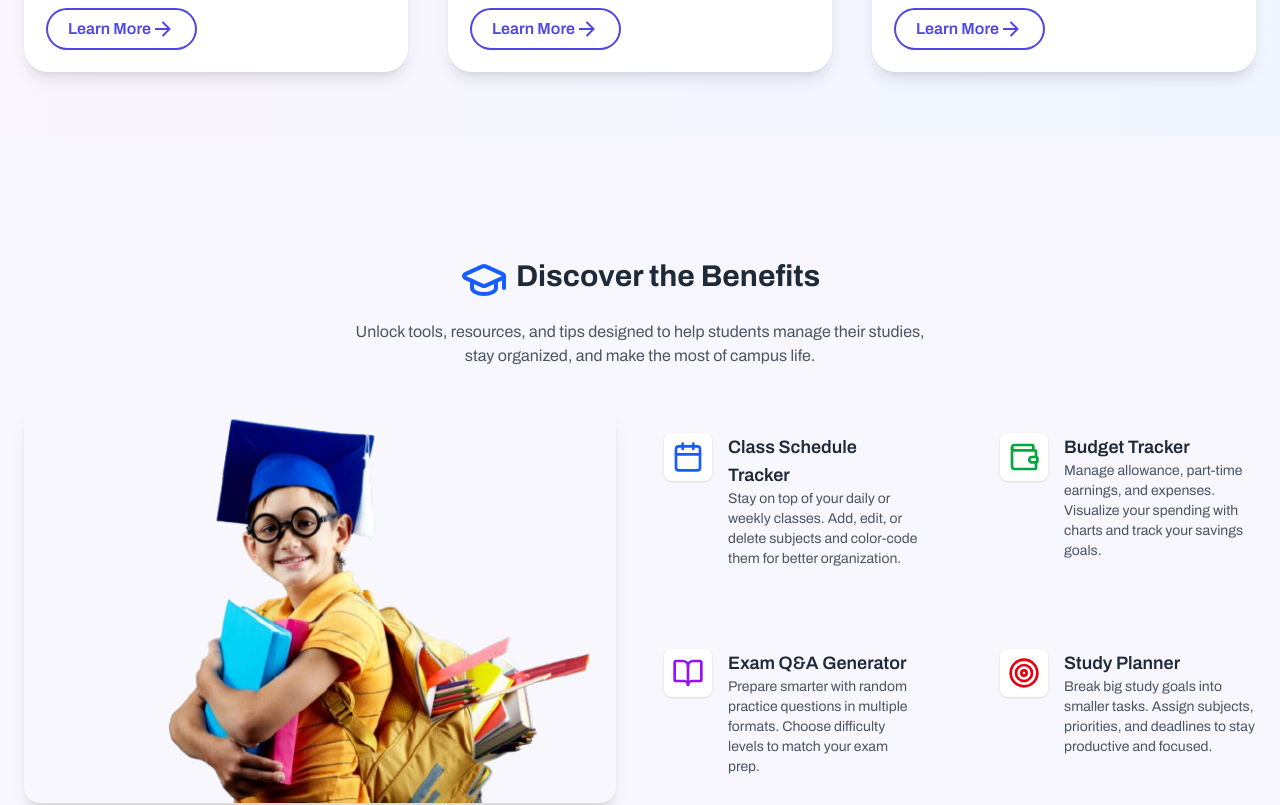
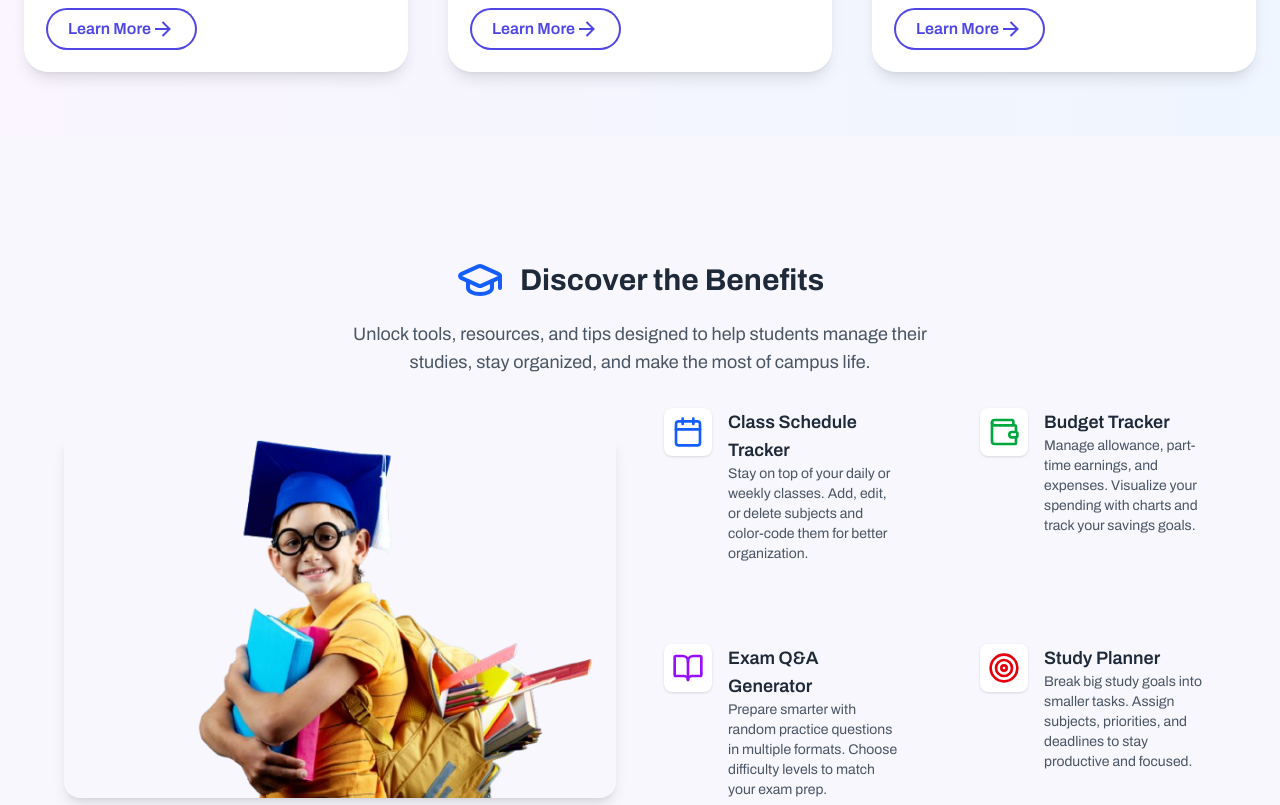
Before and after one commit to Shakib0976/student-tolkit-client, a React (Vite) app: page / in a window 1280 px wide. Shown: the part 1500-2305 px from the top of the page. Built offline with nearby package versions, Linux system fonts and the light colour scheme.

Commit message:
home section complete

```diff
--- a/src/pages/Home/Benifit/StudentBenefits.jsx
+++ b/src/pages/Home/Benifit/StudentBenefits.jsx
@@ -48,20 +48,21 @@ const StudentBenefits = () => {
     };
 
     return (
-        <section className="py-30">
-            <div className="text-center mb-8">
-                <div className="flex items-center justify-center gap-2 mb-4">
-                    <GraduationCap className="w-12 h-12 text-blue-600" />
-                    <h2 className="text-3xl md:text-3xl font-bold text-gray-800 mb-2">
+        <section className="py-30 px-5 md:px-10">
+            <div className="text-center mb-8 px-4 sm:px-6 md:px-10">
+                <div className="flex  gap-3 items-center justify-center md:gap-4 mb-4">
+                    <GraduationCap className="w-12 h-12 text-blue-600 mb-2 md:mb-0" />
+                    <h2 className="text-2xl sm:text-3xl md:text-3xl font-bold text-gray-800">
                         Discover the Benefits
                     </h2>
                 </div>
-                <p className="text-gray-600 mb-10 max-w-xl mx-auto">
+                <p className="text-gray-600 max-w-xl mx-auto text-sm sm:text-base md:text-lg">
                     Unlock tools, resources, and tips designed to help students manage their studies, stay organized, and make the most of campus life.
                 </p>
             </div>
 
-            <div className="max-w-7xl mx-auto mt-5 px-6 grid md:grid-cols-2 gap-12 items-center">
+
+            <div className="max-w-7xl mx-auto mt-5 px-6 grid lg:grid-cols-2 gap-12 items-center">
                 {/* Left: Image */}
                 <motion.div
                     initial={{ opacity: 0, x: -50 }}
@@ -72,7 +73,7 @@ const StudentBenefits = () => {
                     <img
                         src={studentImg}
                         alt="Student using toolkit"
-                        className="rounded-2xl shadow-lg"
+                        className="rounded-2xl mt-5 shadow-lg"
                     />
                 </motion.div>
 
--- a/src/pages/Home/MarqueSection/Marque.jsx
+++ b/src/pages/Home/MarqueSection/Marque.jsx
@@ -16,18 +16,14 @@ const Marque = () => {
     ];
 
     return (
-        <div className="bg-gray-50 py-8 rounded-2xl shadow-md max-w-7xl mx-auto">
+        <div className="bg-gray-50 py-10  md:py-20 mt-10 mx-5 mb-20 rounded-2xl px-6 text-center shadow-md max-w-7xl md:mx-auto">
             {/* page title */}
-            <div className="flex mt-15 items-center justify-center gap-2 mb-4">
-                <Star className="w-8 h-8 text-yellow-500" />
-                <h1 className="text-3xl font-bold text-gray-800">
-                    Explore Our Featured Highlights
-                </h1>
-            </div>
+            <h1 className="text-2xl sm:text-3xl md:text-3xl  font-bold mb-4 flex items-center gap-2 justify-center">
+                <Star className="w-8 h-8 hidden md:block text-yellow-500  " />  Explore Our Featured Highlights
+            </h1>
             {/* Page Description */}
-            <p className="text-gray-600 md:mb-20 mb-12 text-center">
-                Discover some of the most inspiring visuals and concepts we’ve handpicked
-                for you.
+            <p className="text-gray-600 text-center  text-base  md:text-lg mb-10 md:mb-20 px-4 md:px-0 max-w-3xl  mx-auto">
+                Discover some of the most inspiring visuals and concepts we’ve handpicked for you.
             </p>
 
             {/* use react marquee for feature show  */}
--- a/src/pages/Home/SmartReminder/Reminder.jsx
+++ b/src/pages/Home/SmartReminder/Reminder.jsx
@@ -40,7 +40,7 @@ const SmartReminder = () => {
         <section className="py-20 bg-gradient-to-r   from-blue-50 to-cyan-50">
             <div className="container mx-auto mt-5 px-6">
                 {/* Heading */}
-                <h2 className="text-3xl font-bold mb-4 flex items-center gap-2 justify-center">
+                <h2 className="text-2xl sm:text-3xl md:text-3xl  font-bold mb-4 flex items-center gap-2 justify-center">
                     <Bell className="w-7 h-7 text-blue-500" />
                     Smart Reminders
                 </h2>
--- a/src/pages/Shared/Footer/Footer.jsx
+++ b/src/pages/Shared/Footer/Footer.jsx
@@ -4,7 +4,7 @@ import { Link, NavLink } from 'react-router';
 const Footer = () => {
     return (
         <div>
-            <div className='bg-gradient-to-t from-[#e3eeff] border-t-2 border-[#e3eeff30] to-[#e3eeff20] py-10 md:py-20 md:px-15 px-8'>
+            <div className='bg-gradient-to-t from-[#e3eeff] border-t-2 border-[#e3eeff30] to-[#e3eeff20] py-10  md:px-15 px-8'>
                 <div className='lg:flex justify-between'>
                     <div>
                         {/* logo and title */}
```
